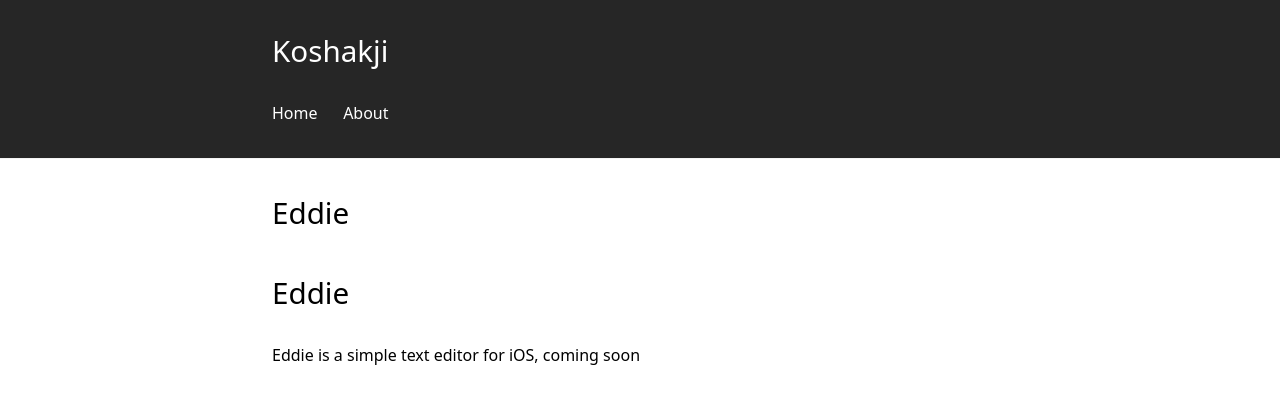
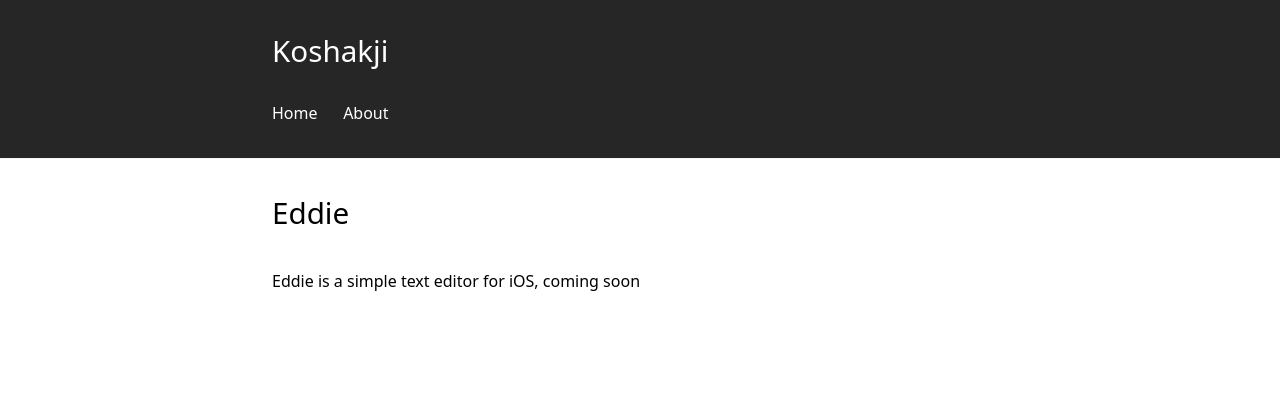
Before and after one commit to koshakji/koshakji.github.io, a Jekyll site: the page built from Eddie.md, in a window 1280 px wide. Shown: the top 404 px of the page. Built offline with Jekyll 4.4.1, drawn with Linux system fonts in a browser that asks for light colours; our own code applies the rules of GitHub Pages for plain Markdown files.

Commit message:
fixed double title

```diff
--- a/Eddie.md
+++ b/Eddie.md
@@ -3,6 +3,4 @@ title: Eddie
 permalink: "/eddie"
 ---
 
-# Eddie
-
 Eddie is a simple text editor for iOS, coming soon
```
